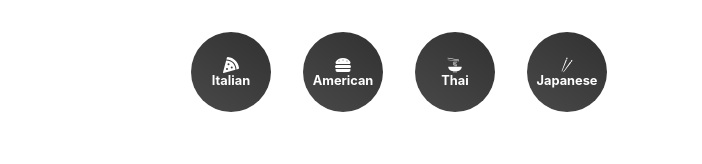
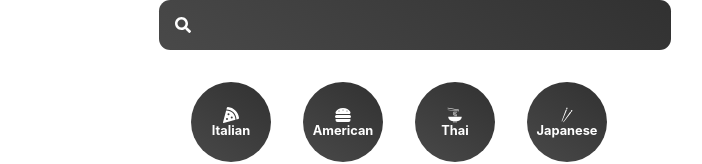
Before and after one commit to viniirbr/recipes, a React (Create React App) app: page / in a window 1280 px wide. Shown: the top 164 px of the page, without its empty margins (225-927 px from the left). Built offline with nearby package versions, Linux system fonts and the light colour scheme; no server answers; the HTML template or start-up script is replaced by a standard one.

Commit message:
Implement search by name

```diff
--- a/src/App.jsx
+++ b/src/App.jsx
@@ -1,11 +1,13 @@
 import { BrowserRouter } from "react-router-dom";
 import Category from "./components/Category";
+import Search from "./components/Search";
 import Pages from "./pages/Pages";
 
 function App() {
   return (
     <div className="App">
       <BrowserRouter>
+        <Search />
         <Category />
         <Pages />
       </BrowserRouter>
--- /dev/null
+++ b/src/components/Search.jsx
@@ -0,0 +1,52 @@
+import {React, useState} from 'react'
+import styled from 'styled-components'
+import { FaSearch } from 'react-icons/fa'
+import { useNavigate } from 'react-router-dom'
+
+function Search() {
+
+    let [input, setInput] = useState('');
+
+    const navigate = useNavigate();
+
+    const submitHandler = (e) => {
+        e.preventDefault();
+        navigate("/searched/" + input);
+
+    };
+
+    return (
+        <FormStyle onSubmit={submitHandler}>
+            <FaSearch />
+            <input
+            onChange={(e)=> setInput(e.target.value)}
+            type='text'
+            value={input}/>
+        </FormStyle>
+    )
+}
+
+const FormStyle = styled.form`
+    margin: 0rem 8rem;
+    position: relative;
+
+    input {
+        border: none;
+        width: 100%;
+        background: linear-gradient(35deg, #494949, #313131);
+        font-size: 1rem;
+        color: white;
+        padding: 1rem 3rem;
+        border-radius: 0.7rem;
+        outline: none;
+    }
+
+    svg {
+        position: absolute;
+        color: white;
+        top: 50%;
+        transform: translate(100%, -50%);
+    }
+`
+
+export default Search
--- a/src/pages/Cuisine.jsx
+++ b/src/pages/Cuisine.jsx
@@ -12,8 +12,6 @@
     const data = await fetch(`https://api.spoonacular.com/recipes/complexSearch?apiKey=${process.env.REACT_APP_API_KEY}&cuisine=${name}`);
     const recipes = await data.json();
     setCuisine(recipes.results);
-    console.log(recipes)
-
   }
 
   useEffect(() => {
--- a/src/pages/Pages.jsx
+++ b/src/pages/Pages.jsx
@@ -2,12 +2,16 @@
 import Home from "./Home"
 import { Route, Routes, BrowserRouter } from 'react-router-dom'
 import Cuisine from './Cuisine'
+import Searched from './Searched'
+import Recipe from './Recipe'
 
 function Pages() {
   return (
       <Routes>
         <Route path="/" element={<Home />} />
         <Route path="/cuisine/:type" element={<Cuisine />} />
+        <Route path="/searched/:search" element={<Searched />} />
+        <Route path="/recipe/:name" element={<Recipe />} />
       </Routes>
   )
 }
--- /dev/null
+++ b/src/pages/Searched.jsx
@@ -0,0 +1,53 @@
+import React, { useEffect, useState } from 'react'
+import { useParams } from 'react-router-dom'
+import styled from 'styled-components'
+
+
+function Searched() {
+    const params = useParams();
+    const [searchedRecipes, setSearchedRecipes] = useState([])
+
+    const getSearched = async (name) => {
+        const data = await fetch(`https://api.spoonacular.com/recipes/complexSearch?apiKey=${process.env.REACT_APP_API_KEY}&query=${name}`);
+        const recipes = await data.json();
+        setSearchedRecipes(recipes.results);
+        console.log(searchedRecipes)
+      }
+
+    useEffect(() => {
+        getSearched(params.search);
+    },[params.search])
+  return (
+    <Grid>
+      {searchedRecipes.map(item => {
+        return(
+          <Card key={item.id}>
+            <img src={item.image} alt=''/>
+            <h4>{item.title}</h4>
+          </Card>
+        )
+      })}
+    </Grid>
+  )
+}
+
+const Grid = styled.div`
+  display: grid;
+  grid-template-columns: repeat(auto-fit, minmax(13rem, 1fr));
+  grid-column-gap: 3rem;
+`
+const Card = styled.div`
+  img {
+    width: 100%;
+    border-radius: 2rem;
+  }
+  a {
+    text-decoration: none;
+  }
+  h4 {
+    text-align: center;
+    padding: 1rem;
+  }
+`
+
+export default Searched
```
